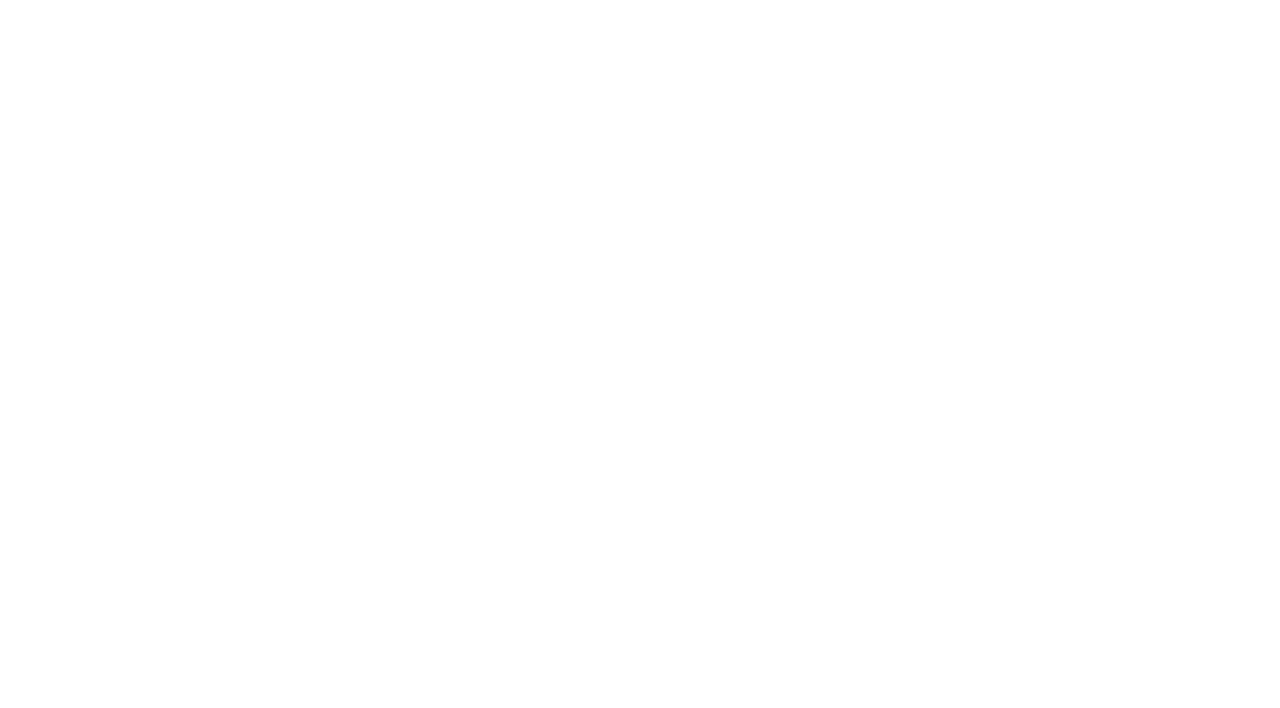
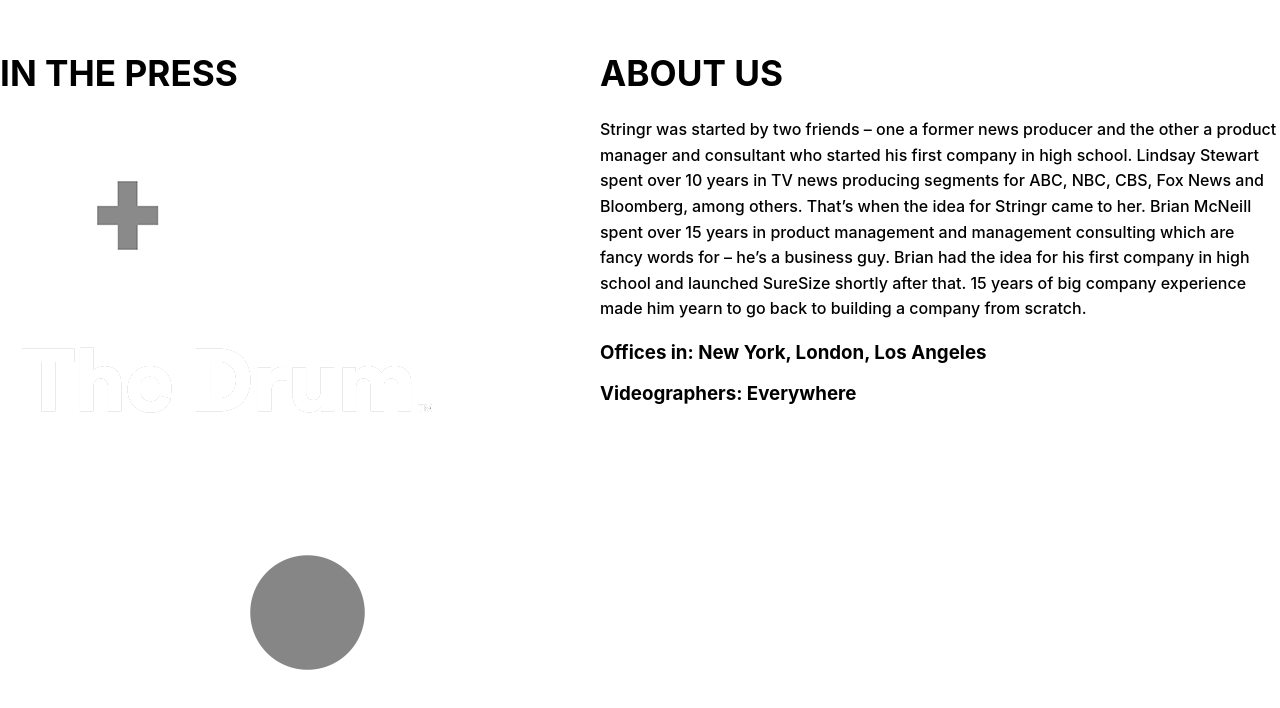
Before and after one commit to mariehposa/stringr, a React (Create React App) app: page / in a window 1280 px wide. Shown: the part 2122-2830 px from the top of the page. Before the commit the page ends 1950 px from the top, so only its background shows below. Built offline with nearby package versions, Linux system fonts and the light colour scheme.

Commit message:
import about_us to app

```diff
--- a/src/App.js
+++ b/src/App.js
@@ -3,6 +3,7 @@
 import Header from './components/header/header';
 import WhatIsStringr from './components/what_is_stringr/what_is_stringr';
 import HowItWorks from './components/how_it_works/how_it_works';
+import AboutUs from './components/about_us/about_us';
 
 function App() {
   return (
@@ -11,6 +12,7 @@
       <Header />
       <WhatIsStringr />
       <HowItWorks />
+      <AboutUs />
     </div>
   );
 }
--- a/src/components/about_us/about_us.js
+++ b/src/components/about_us/about_us.js
@@ -4,8 +4,8 @@
 import hub from '../img/hub.png';
 import journal from '../img/journal.png';
 import forbes from '../img/forbes.png';
-import { StyledH, StyledP } from "../what_is_stringr/styles";
-import {  } from "./styles";
+import { StyledAll, StyledH, StyledP } from "../what_is_stringr/styles";
+import { StyledDiv, StyledImg, StyledH3 } from "./styles";
 
 export default function AboutUs() {
   return (
--- /dev/null
+++ b/src/components/about_us/styles.js
@@ -0,0 +1,13 @@
+import styled from "styled-components";
+
+export const StyledDiv = styled.div`
+
+`;
+
+export const StyledImg = styled.img`
+
+`;
+
+export const StyledH3 = styled.h3`
+
+`;
```
